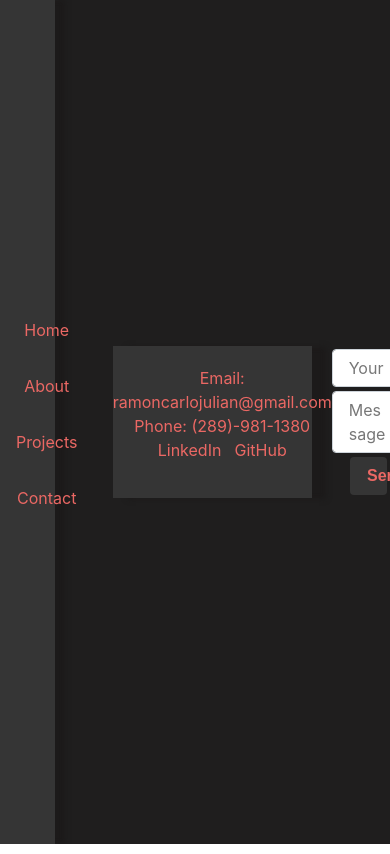
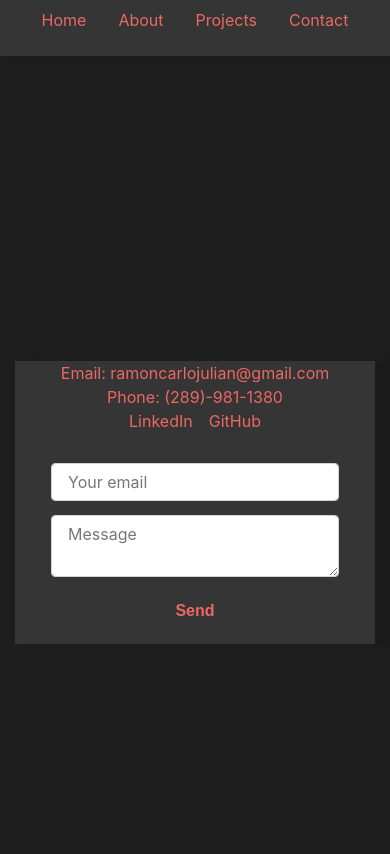
Before and after one commit to RamonJul/PersonalWebsite, a React (Create React App) app: page /contact in a window 390 px wide. Built offline with nearby package versions, Linux system fonts and the light colour scheme; a web font is replaced by a local one.

Commit message:
made responsive

```diff
--- a/src/App.css
+++ b/src/App.css
@@ -1,10 +1,21 @@
+body,.App{
+  background-color: #1F1E1E !important  ;
+}
+
 .App {
   text-align: center;
-  background-color: #1F1E1E  ;
   color: #EB6864;
+
 }
 #root, #mainRow,.App{
   height: 100%;
+  width: 100%;
+}
+
+#mainRow{
+  display: flex;
+  flex-wrap: wrap;
+  justify-content: flex-end;
 }
 .App-logo {
   animation: App-logo-spin infinite 20s linear;
@@ -39,3 +50,10 @@
 /* div{
   border: 2px solid red;
 } */
+@media (max-width: 575.98px) {
+
+  #mainRow{
+    flex-direction: column;
+    margin: 0;
+  }
+ }
--- a/src/components/Contact/index.js
+++ b/src/components/Contact/index.js
@@ -12,7 +12,7 @@ class Contact extends Component{
                     <li>Email: ramoncarlojulian@gmail.com</li>
                     <ul></ul>
                     <li>Phone: (289)-981-1380</li>
-                    <li className="links"><a href="linkedin.com/in/ramon-julian-95613a134">LinkedIn</a></li>
+                    <li className="links"><a href="https://linkedin.com/in/ramon-julian-95613a134">LinkedIn</a></li>
                     <li className="links"><a href="https://github.com/RamonJul">GitHub</a></li>
                 </ul>
              </div>
--- a/src/components/Contact/style.css
+++ b/src/components/Contact/style.css
@@ -44,9 +44,15 @@
     margin-bottom: 5%;
     width: 50%;
     text-align: center;
-}
-
-#form{
     background-color:#353535;
     color: #EB6864;
 }
+
+
+
+@media (max-width:992px) {
+
+        #ContactForm{
+            width: 80%;
+        }
+     }
--- a/src/components/brandStatement/style.css
+++ b/src/components/brandStatement/style.css
@@ -17,4 +17,20 @@
 -moz-border-radius: 17px 17px 17px 17px;
 -webkit-border-radius: 17px 17px 17px 17px;
 border: 0px solid #000000;
+margin: auto;
 }
+
+@media (max-width:1290px) {
+
+    #headshot{
+      margin-left: 5%;
+    }
+     }
+@media (max-width:992px) {
+
+    #headshot{
+      height: auto;
+      margin-top: 10%;
+      margin-left: auto;
+    }
+     }
--- a/src/components/container/style.css
+++ b/src/components/container/style.css
@@ -14,3 +14,20 @@
 .card{
     flex-wrap: wrap;
 }
+
+
+@media (max-width:992px) {
+
+  #container{
+      flex-wrap: wrap;
+      flex-direction: column;
+      width: 90%;
+  }
+
+   }
+   @media (max-width:575.98px) {
+
+    #container{
+        width: 100%;
+    }
+}
--- a/src/components/mainBar/index.js
+++ b/src/components/mainBar/index.js
@@ -4,7 +4,7 @@ class Main extends Component{
 
     render(){
         return(
-            <div id="mainBar"className="col-9">
+            <div id="mainBar"className="col-10">
 
             {this.props.children}
                 </div>
--- a/src/components/mainBar/style.css
+++ b/src/components/mainBar/style.css
@@ -4,5 +4,30 @@
     flex-direction: row;
     flex-wrap: wrap;
     align-items: center;
+    position: relative;
+    right: 0;
+}
 
-}
+
+
+@media (max-width: 575.98px) {
+
+    #mainBar{
+       /* padding-top: 10%; */
+        width: 100%;
+        max-width: 100%;
+        position: relative;
+        top:10px;
+    }
+
+   }
+
+
+@media (max-width: 358px) {
+
+    #mainBar{
+        padding-left: 0;
+        padding-right: 0;
+    }
+
+   }
--- a/src/components/proj/style.css
+++ b/src/components/proj/style.css
@@ -59,3 +59,15 @@ ul{
     padding: 0;
     text-align: center;
 }
+
+
+
+@media (max-width: 991.98px) {
+    .card {
+        margin: auto;
+    }
+   .card-img-top{
+       width: auto !important;
+   }
+
+   }
--- a/src/components/sidebar/index.js
+++ b/src/components/sidebar/index.js
@@ -8,27 +8,33 @@ class SideBar extends Component{
             <div id="sideBar" className="col-2" >
                 <ul id="options">
 
-                     <Link to="/" className={window.location.pathname==="/"?"nav-link active" : "nav-link" }>
-                        <li id="About">
-                        <p href="">Home</p>
+                        <li className="link">
+                        <Link to="/" className={window.location.pathname==="/"?"nav-link active" : "nav-link" }>
+                        <p>Home</p>
+                        </Link>
                         </li>
-                    </Link>
-                    <Link to="/about" className={window.location.pathname==="/about"?"nav-link active" : "nav-link" }>
-                        <li id="About">
-                        <p href="">About</p>
+
+
+                        <li className="link">
+                        <Link to="/about" className={window.location.pathname==="/about"?"nav-link active" : "nav-link" }>
+                        <p>About</p>
+                        </Link>
                         </li>
-                    </Link>
-                    <Link to="/projects" className={window.location.pathname==="/projects"?"nav-link active" : "nav-link" }>
-                    <li>
-                        <p href="">Projects</p>
 
+
+                        <li className="link">
+                         <Link to="/projects" className={window.location.pathname==="/projects"?"nav-link active" : "nav-link" }>
+                        <p>Projects</p>
+                        </Link>
+                        </li>
+
+                    <li className="link">
+
+                    <Link to="/contact" className={window.location.pathname==="/contact"?"nav-link active" : "nav-link" }>
+                        <p>Contact</p>
+                        </Link>
                     </li>
-                    </Link>
-                    <Link to="/contact" className={window.location.pathname==="/contact"?"nav-link active" : "nav-link" }>
-                    <li>
-                        <p href="">Contact</p>
-                    </li>
-                    </Link>
+
 
 
 
--- a/src/components/sidebar/style.css
+++ b/src/components/sidebar/style.css
@@ -6,13 +6,32 @@
     align-items: center;
     background-color: #353535;
     -webkit-box-shadow: 10px 0px 5px 0px #1C1A1A;
--moz-box-shadow: 10px 0px 5px 0px #1C1A1A;
-box-shadow: 10px 0px 5px 0px #1C1A1A;
-
+    -moz-box-shadow: 10px 0px 5px 0px #1C1A1A;
+    box-shadow: 10px 0px 5px 0px #1C1A1A;
+    position: fixed;
+    left:0;
+    height: 100%;
+    z-index: 1;
 }
 
 #options{
     display: block;
     list-style: none;
     margin: auto;
+
 }
+
+
+@media (max-width: 575.98px) {
+
+    #sideBar{
+        width: 100%;
+        max-width: 100%;
+        position: fixed;
+        top: 0;
+        height: auto;
+    }
+    #options li{
+        display: inline-block;
+    }
+   }
--- a/src/pages/home.js
+++ b/src/pages/home.js
@@ -1,13 +1,14 @@
 import React ,{Component} from 'react';
 import Main from '../components/mainBar/index';
-
+const home={
+   margin:'auto' }
 class Home extends Component{
 
      render(){
 
         return(
             <Main>
-               <h2>Hello I am Ramon Julian</h2>
+               <h2 style={home}>Hello I am Ramon Julian</h2>
 
             </Main>
 
```
